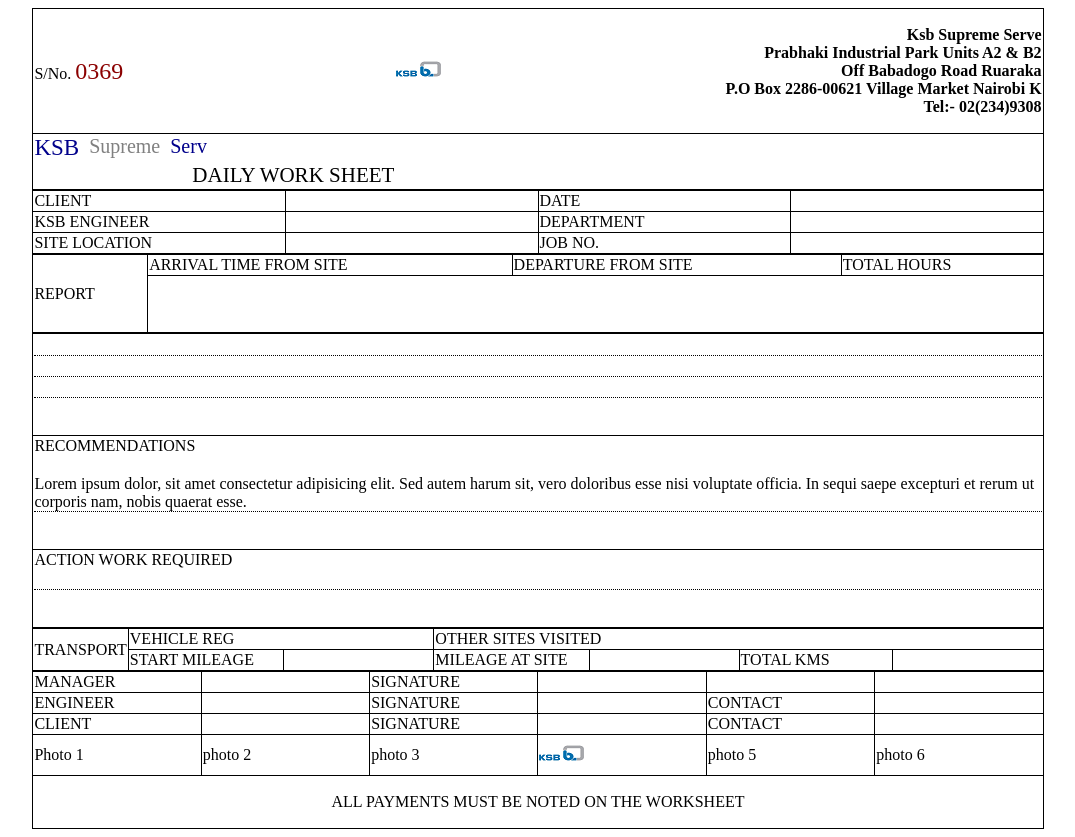
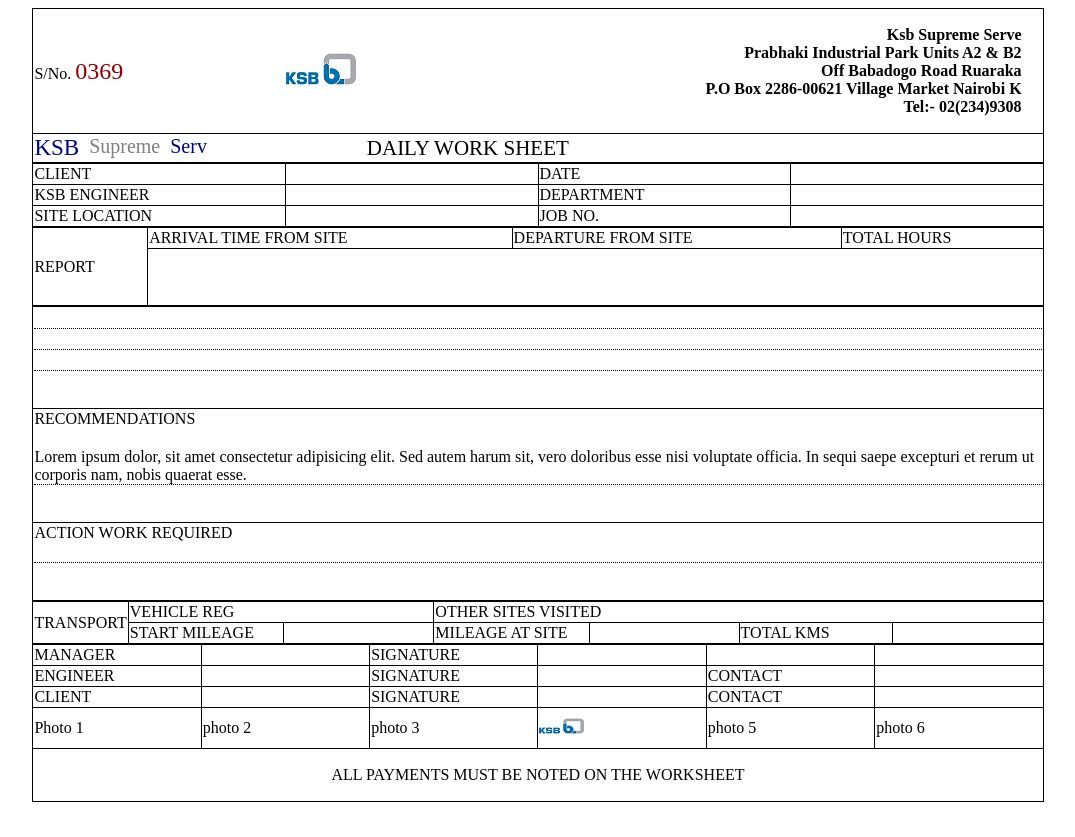
Before and after one commit to terergideon/FrontPdf-, a plain HTML site: page index.html in a window 1280 px wide. Shown: the whole page, without its empty margins (102-1177 px from the left). After the commit the page ends 810 px from the top, so only its background shows below. Drawn offline with Linux system fonts and the light colour scheme.

Commit message:
changed the logo

```diff
--- a/index.html
+++ b/index.html
@@ -56,10 +56,10 @@
                 >
               </td>
               <td>
-                <img src="logofinal.png" alt="" style="align-items: center" />
+                <img src="logofinale.png" alt="" style="align-items: center" />
               </td>
               <td colspan="" style="text-align: right">
-                <p style="font: size 20px; color: black; font-weight: bold">
+                <p style="font: size 20px; color: black; font-weight: bold;margin-right: 20px;">
                   Ksb Supreme Serve <br />
                   Prabhaki Industrial Park Units A2 & B2 <br />
                   Off Babadogo Road Ruaraka <br />
@@ -95,7 +95,7 @@
                 >
               </td>
 
-              <td style="font-size: 21px; float: right">DAILY WORK SHEET</td>
+              <td style="font-size: 21px; text-align: right;">DAILY WORK SHEET</td>
             </tr>
           </tbody>
         </table>
```
Also changed, not shown: logofinale.png (added).
